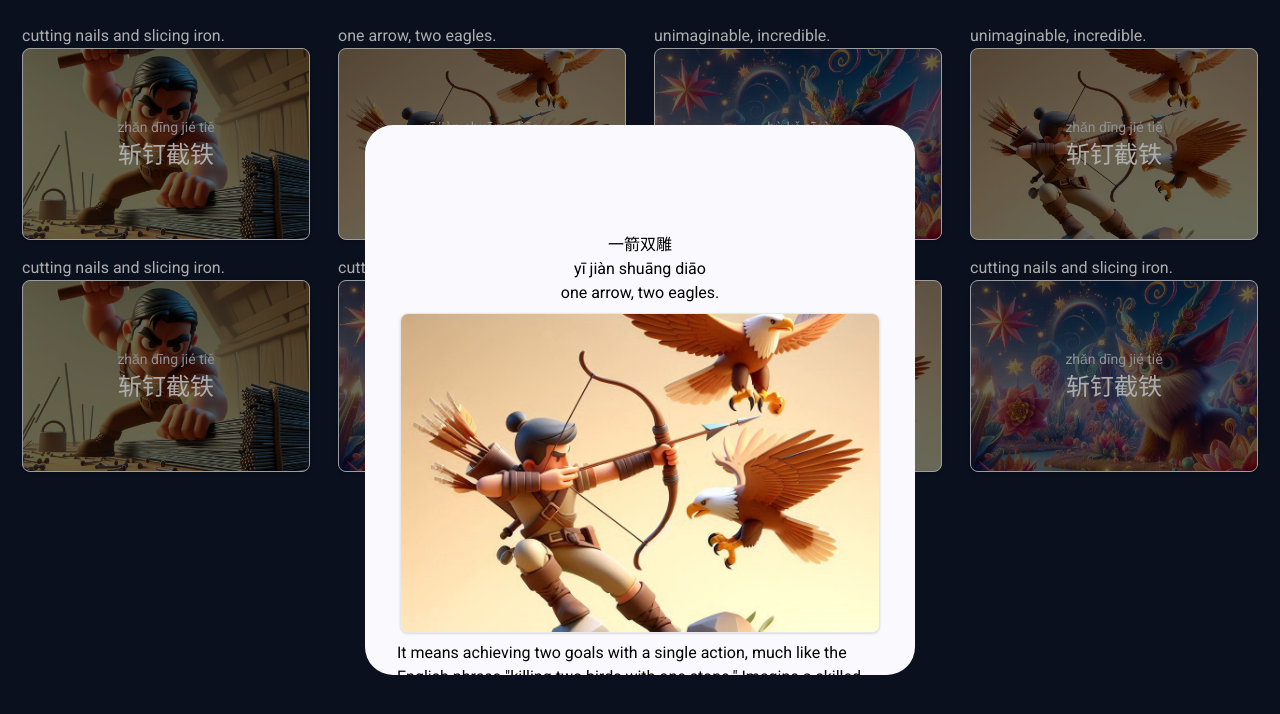
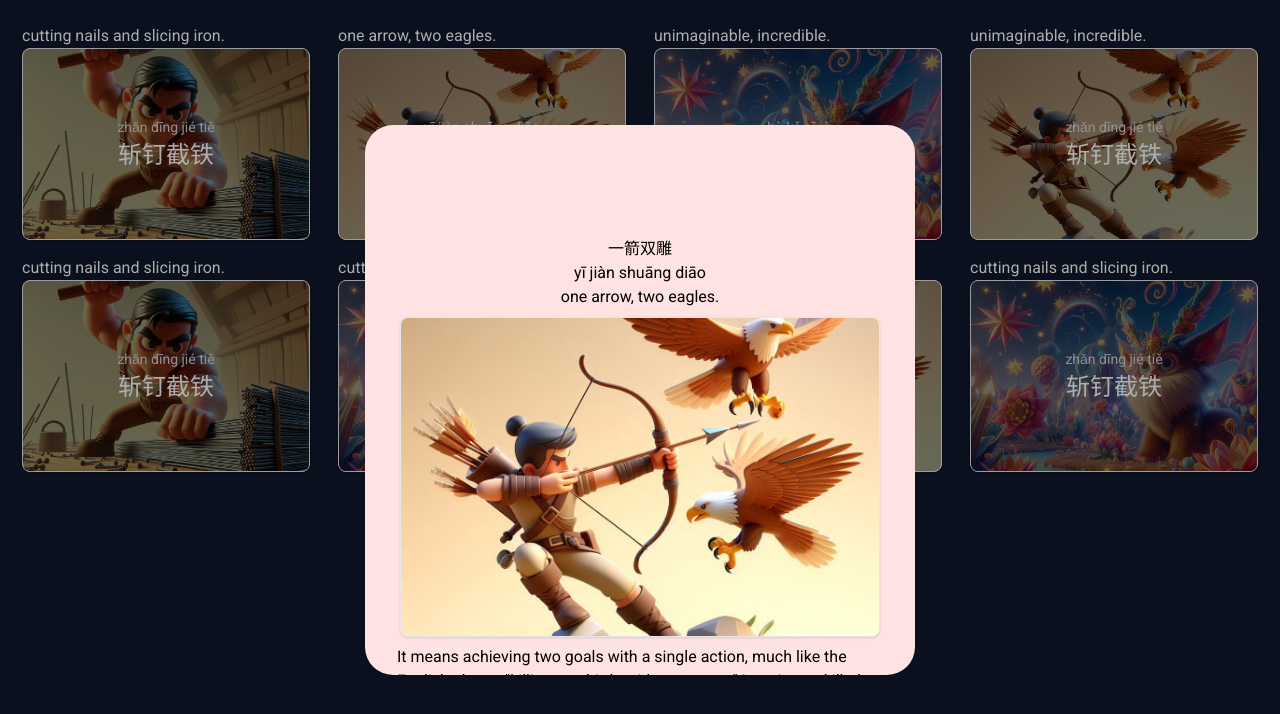
Before and after one commit to francislainy/chengyu-memo, an Angular app: page / in a window 1280 px wide. Both pictures are taken after a click on the element "yī jiàn shuāng diāo". Shown: the top 714 px of the page. Built offline with nearby package versions, Linux system fonts and the light colour scheme.

Commit message:
Add phrases to chengyu card

```diff
--- a/src/app/components/chengyu-detail/chengyu-detail.component.html
+++ b/src/app/components/chengyu-detail/chengyu-detail.component.html
@@ -1,4 +1,4 @@
-<div class="min-h-screen bg-grey-200 p-4 -mt-14">
+<div class="min-h-screen bg-red-100 p-4">
   <div class="flex flex-col justify-center items-center w-full h-full">
     <p class="mt-2">{{ data.chengyu }}</p>
     <p>{{ data.pinyin }}</p>
@@ -6,6 +6,13 @@
     <app-card-decorator [cardClass]="'!w-120 !h-80'">
       <img [src]="data.image" alt="{{ data.chengyu }}" class="w-full h-full object-cover"/>
     </app-card-decorator>
-    <p class="ml-4 mr-4 mt-2 -mb-6">{{ data.description }}</p>
+    <div class="mt-2 ml-4 mr-4 self-start">
+      <p>{{ data.description }}</p>
+      <div class="mt-2">
+        @for (phrase of data.phrases; track phrase) {
+          <p>{{ phrase }}</p>
+        }
+      </div>
+    </div>
   </div>
 </div>
```
